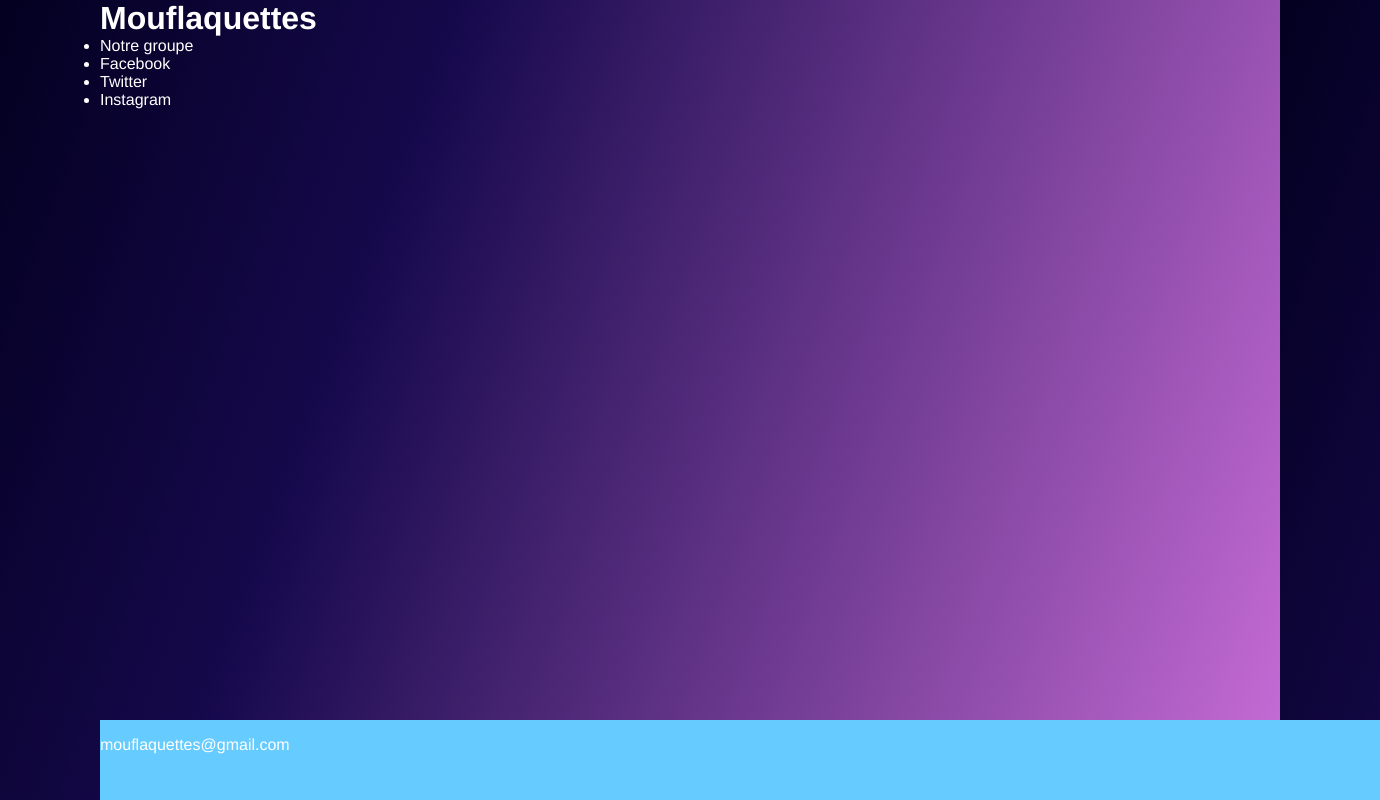
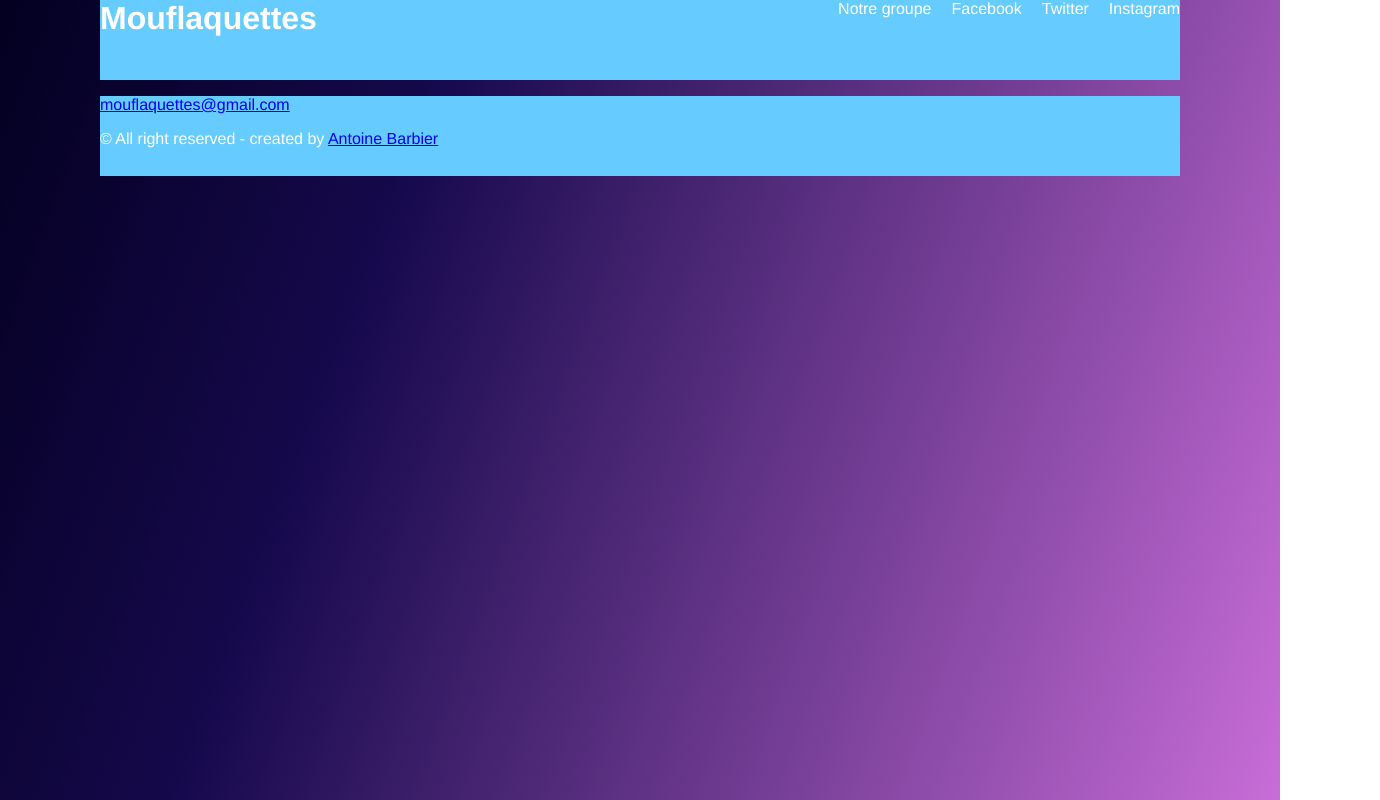
Before and after one commit to antoinebarbier022/mouflaquette.fr, a Vue app: page / in a window 1280 px wide. Shown: the whole page, 1380 px wide, since content can reach past the window. Built offline with nearby package versions, Linux system fonts and the light colour scheme.

Commit message:
Header : flex et footer : infos

```diff
--- a/src/components/Footer.vue
+++ b/src/components/Footer.vue
@@ -1,6 +1,7 @@
 <template>
     <footer>
-        <p>mouflaquettes@gmail.com</p>
+        <p><a href="mailto:mouflaquettes@gmail.com" target="_bank" title="mouflaquettes@gmail.com">mouflaquettes@gmail.com</a></p>
+        <p>© All right reserved - created by <a href="antoinebarbier.fr" title="antoinearbier.fr">Antoine Barbier</a></p>
     </footer>
 </template>
 
@@ -17,8 +18,6 @@ footer{
     height:80px;
     color:white;
     text-align: left;
-    position:absolute;
-    bottom:0;
     background:#6cf;
 }
 
--- a/src/components/Header.vue
+++ b/src/components/Header.vue
@@ -25,14 +25,24 @@ export default {
 header{
     width:100%;
     height:80px;
+    display: flex;
+    justify-content: space-between;
+
     color:white;
     text-align: left;
+    background:#6cf;
 }
 
 .menu ul, .menu li{
     padding:0;
     margin:0;
+    display: flex;
 
+}
+
+.menu li{
+    flex-direction: row-reverse;
+    padding-left:20px;
 }
 
 h1{
```
